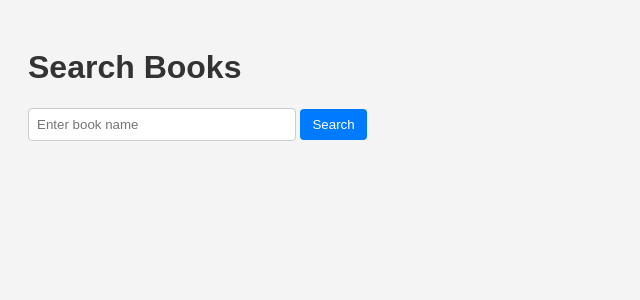
After one commit to vladly200/libraryapp, a Flask app: page /booksrch in a window 1280 px wide. The commit adds this page. Shown: the top 300 px of the page, without its empty margins (0-640 px from the left). Run offline with Flask 3, Linux system fonts and the light colour scheme.

Commit message:
added Search web page/ Database connection / Searching by book name alg

```diff
--- a/app.py
+++ b/app.py
@@ -1,10 +1,39 @@
 from flask import Flask, render_template,request
+from dotenv import load_dotenv
+import pymysql
+import os
 
 app = Flask(__name__)
+load_dotenv()
+
+DB_CONFIG = {
+    'host': os.getenv('DB_HOST'),
+    'user': os.getenv('DB_USER'),
+    'password': os.getenv('DB_PASSWORD'),
+    'database': os.getenv('DB_NAME'),
+    'ssl': {'ca': os.getenv('DB_SSL_CA')} if os.getenv('DB_SSL_CA') else None
+}
 
 @app.route('/')
 def home():
     return render_template('index.html')
 
+@app.route('/booksrch',methods=['GET'])
+def search_books():
+    query = request.args.get('search', '').strip()
+    books = []
+
+    if query:
+        conn = pymysql.connect(**{k: v for k, v in DB_CONFIG.items() if v is not None})
+        try:
+            with conn.cursor() as cursor:
+                sql = "SELECT name, year_of_release, author, cover_image_url FROM book WHERE name LIKE %s"
+                cursor.execute(sql, ('%' + query + '%',))
+                books = cursor.fetchall()
+        finally:
+            conn.close()
+
+    return render_template('booksrch.html', books=books, query=query)
+
 if __name__ == "__main__":
     app.run(debug=True)
--- /dev/null
+++ b/static/css/booksrch.css
@@ -0,0 +1,60 @@
+body {
+    font-family: Arial, sans-serif;
+    background-color: #f4f4f4;
+    padding: 20px;
+}
+
+h1 {
+    color: #333;
+}
+
+form {
+    margin-bottom: 20px;
+}
+
+input[type="text"] {
+    padding: 8px;
+    width: 250px;
+    border: 1px solid #ccc;
+    border-radius: 4px;
+}
+
+button {
+    padding: 8px 12px;
+    background-color: #007BFF;
+    color: white;
+    border: none;
+    border-radius: 4px;
+    cursor: pointer;
+}
+
+button:hover {
+    background-color: #0056b3;
+}
+
+ul {
+    list-style-type: none;
+    padding: 0;
+}
+
+li.book {
+    background-color: white;
+    border: 1px solid #ddd;
+    padding: 12px;
+    margin-bottom: 10px;
+    border-radius: 6px;
+    box-shadow: 0 1px 3px rgba(0, 0, 0, 0.1);
+}
+
+li.book.highlight {
+    background-color: #fff8dc;
+    border-left: 5px solid #ffa500;
+}
+
+.book-image {
+    width: 150px;
+    height: auto;
+    margin-top: 10px;
+    border-radius: 6px;
+    box-shadow: 0 1px 3px rgba(0, 0, 0, 0.2);
+}
--- /dev/null
+++ b/templates/booksrch.html
@@ -0,0 +1,31 @@
+<!DOCTYPE html>
+<html>
+<head>
+  <title>Book Search</title>
+  <link rel="stylesheet" href="{{ url_for('static', filename='css/booksrch.css') }}">
+</head>
+<body>
+  <h1>Search Books</h1>
+
+  <form method="GET">
+    <input type="text" name="search" placeholder="Enter book name" value="{{ query|default('') }}">
+    <button type="submit">Search</button>
+  </form>
+
+  {% if books %}
+    <h2>Results:</h2>
+    <ul>
+      {% for book in books %}
+        <li class="book {% if query.lower() in book[0].lower() %}highlight{% endif %}">
+          <strong>{{ book[0] }}</strong><br>
+          Author: {{ book[2] }}<br>
+          Year: {{ book[1] }}<br>
+          <img src="{{ book[3] }}" alt="Book cover" class="book-image">
+        </li>
+      {% endfor %}
+    </ul>
+  {% elif query %}
+    <p>No books found matching "{{ query }}".</p>
+  {% endif %}
+</body>
+</html>
```
Also changed, not shown: templates/index.html (+4 -5 lines).
